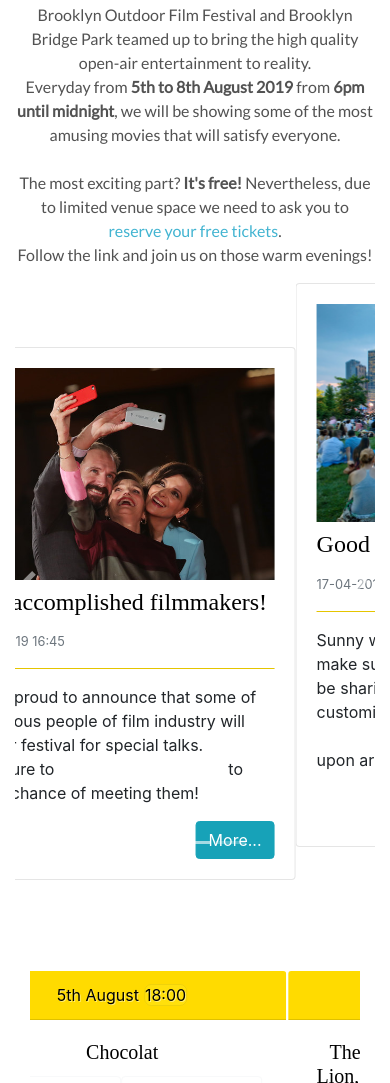
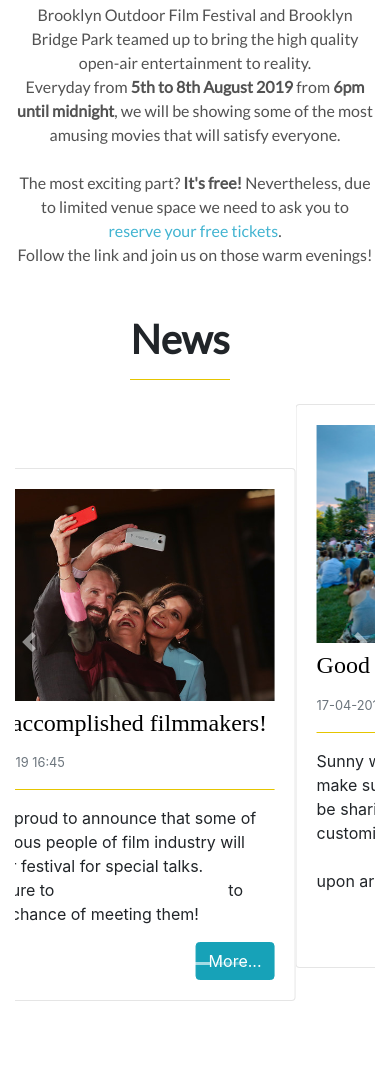
Before and after one commit to NatMi/natmi.github.io, a plain HTML site: page index.html in a window 390 px wide. Shown: the part 1132-2215 px from the top of the page. Drawn offline with nearby package versions, Linux system fonts and the light colour scheme; a web font is replaced by a local one.

Commit message:
added news heading on smaller devices

```diff
--- a/index.html
+++ b/index.html
@@ -109,6 +109,7 @@
 
     <!--NEWS carousel-->
         <div id="carouselNewsIndicators" class="carousel slide container d-block d-lg-none" data-ride="carousel">
+            <h1  id="newsheading"class="row col-sm-12 justify-content-center"> <span>News <hr></span></h2>
               <ol class="carousel-indicators">
                   <li data-target="#carouselNewsIndicators" data-slide-to="0" class="active"></li>
                   <li data-target="#carouselNewsIndicators" data-slide-to="1"></li>
```
